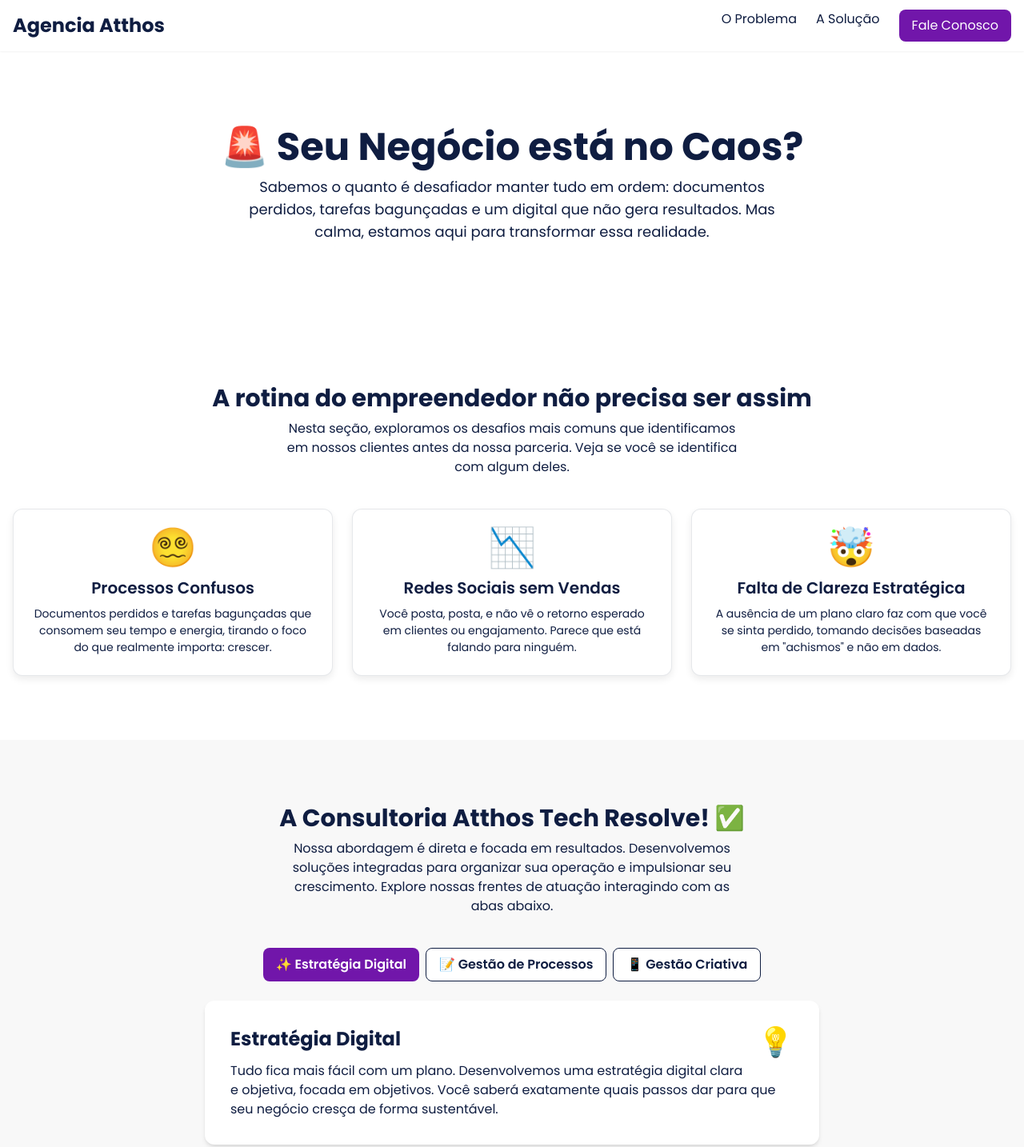
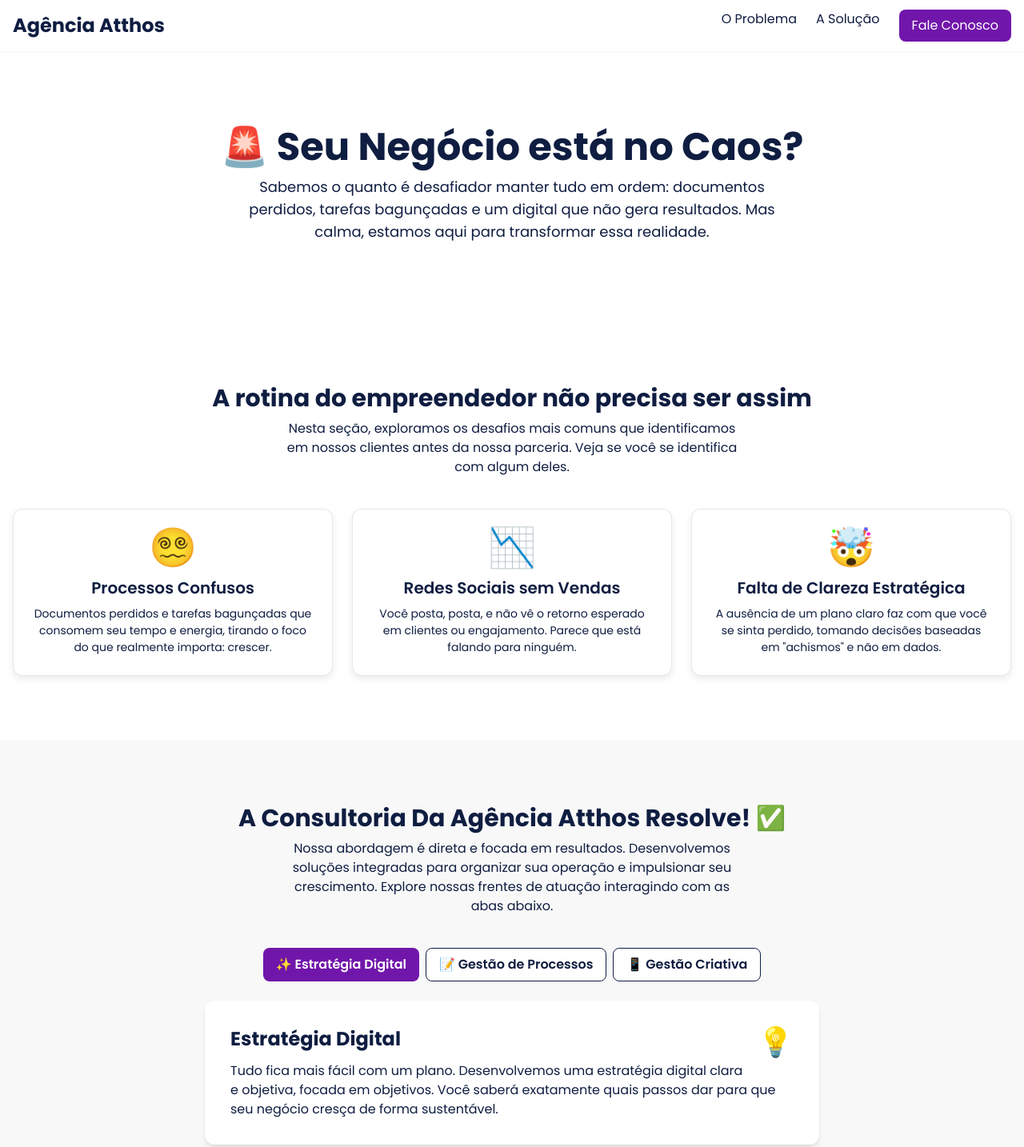
Before and after one commit to AtthosTech/Agencia-Atthos, a plain HTML site: page index.html in a window 1280 px wide. Shown: the top 1434 px of the page at 80% size. Drawn offline with nearby package versions, Linux system fonts and the light colour scheme.

Commit message:
Update index.html

```diff
--- a/index.html
+++ b/index.html
@@ -3,7 +3,7 @@
 <head>
     <meta charset="UTF-8">
     <meta name="viewport" content="width=device-width, initial-scale=1.0">
-    <title>Agencia Atthos : O Digital Descomplicado</title>
+    <title>Agência Atthos : O Digital Descomplicado</title>
     <script src="https://cdn.tailwindcss.com"></script>
     <link rel="preconnect" href="https://fonts.googleapis.com">
     <link rel="preconnect" href="https://fonts.gstatic.com" crossorigin>
@@ -49,7 +49,7 @@
 
     <header class="bg-[#FFFFFF]/90 backdrop-blur-lg sticky top-0 z-50 shadow-sm">
         <nav class="container mx-auto px-4 py-3 flex justify-between items-center">
-            <a href="#" class="text-2xl font-bold text-[#0f1d41]">Agencia Atthos</a>
+            <a href="#" class="text-2xl font-bold text-[#0f1d41]">Agência Atthos</a>
             <div class="hidden md:flex space-x-6">
                 <a href="#problems" class="text-[#0f1d41] hover:text-[#7116aa] transition-colors">O Problema</a>
                 <a href="#solution" class="text-[#0f1d41] hover:text-[#7116aa] transition-colors">A Solução</a>
@@ -95,7 +95,7 @@
         <section id="solution" class="py-12 sm:py-20 bg-[#f8f8f8]">
             <div class="container mx-auto px-4">
                 <div class="text-center mb-10">
-                    <h2 class="text-2xl sm:text-3xl font-bold text-[#0f1d41] mb-2">A Consultoria Atthos Tech Resolve! ✅</h2>
+                    <h2 class="text-2xl sm:text-3xl font-bold text-[#0f1d41] mb-2">A Consultoria Da Agência Atthos  Resolve! ✅</h2>
                     <p class="text-[#0f1d41] max-w-xl mx-auto text-sm sm:text-base leading-normal">Nossa abordagem é direta e focada em resultados. Desenvolvemos soluções integradas para organizar sua operação e impulsionar seu crescimento. Explore nossas frentes de atuação interagindo com as abas abaixo.</p>
                 </div>
 
@@ -143,7 +143,7 @@
         <div class="container mx-auto px-4 py-10">
             <div class="grid sm:grid-cols-2 lg:grid-cols-4 gap-8 text-center sm:text-left">
                 <div>
-                    <h3 class="text-xl font-bold text-white mb-2"> Agencia Atthos</h3>
+                    <h3 class="text-xl font-bold text-white mb-2">  Agência Atthos</h3>
                     <p class="text-[#FFFFFF] text-sm">Descomplicando o digital para o seu negócio.</p>
                 </div>
                 <div>
@@ -175,7 +175,7 @@
                         <li><a href="#problems" class="text-[#FFFFFF] hover:text-[#7116aa] transition-colors">O Problema</a></li>
                         <li><a href="#solution" class="text-[#FFFFFF] hover:text-[#7116aa] transition-colors">Nossas Soluções</a></li>
                         <li><a href="#cta" class="text-[#FFFFFF] hover:text-[#7116aa] transition-colors">Fale Conosco</a></li>
-                        <li><a href="https://keepo.io/AgenciaAtthos" target="_blank" class="text-[#FFFFFF] hover:text-[#7116aa] transition-colors">Quem Somos</a></li>
+                        <li><a href="https://keepo.io/Agencia_atthos" target="_blank" class="text-[#FFFFFF] hover:text-[#7116aa] transition-colors">Quem Somos</a></li>
                     </ul>
                 </div>
                 <div>
@@ -191,7 +191,7 @@
                 </div>
             </div>
             <div class="mt-10 border-t border-[#333333] pt-6 text-center text-xs text-[#FFFFFF]">
-                <p>&copy; <span id="current-year"></span> Agencia Atthos . Todos os direitos reservados.</p>
+                <p>&copy; <span id="current-year"></span> Agência Atthos . Todos os direitos reservados.</p>
             </div>
         </div>
     </footer>
```
